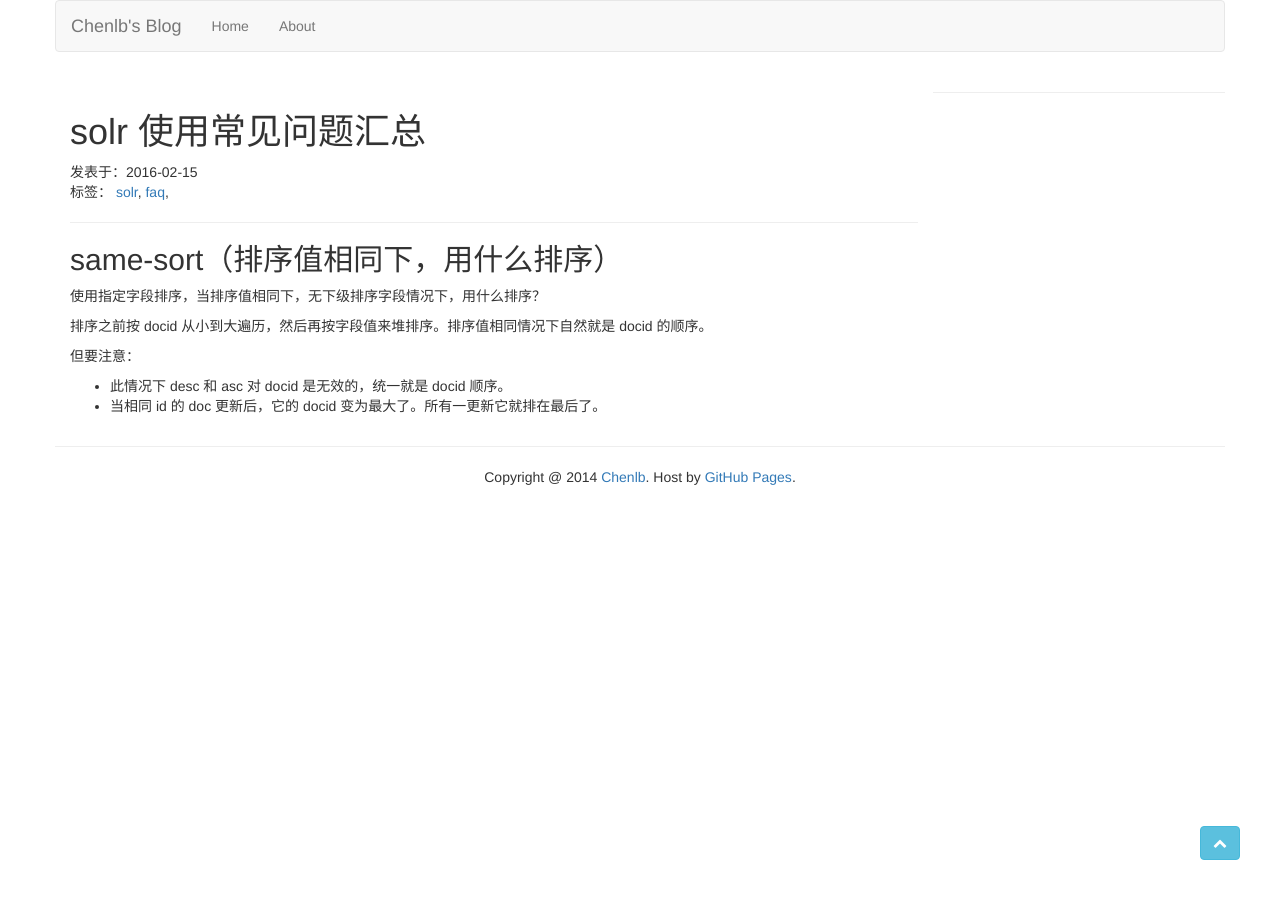
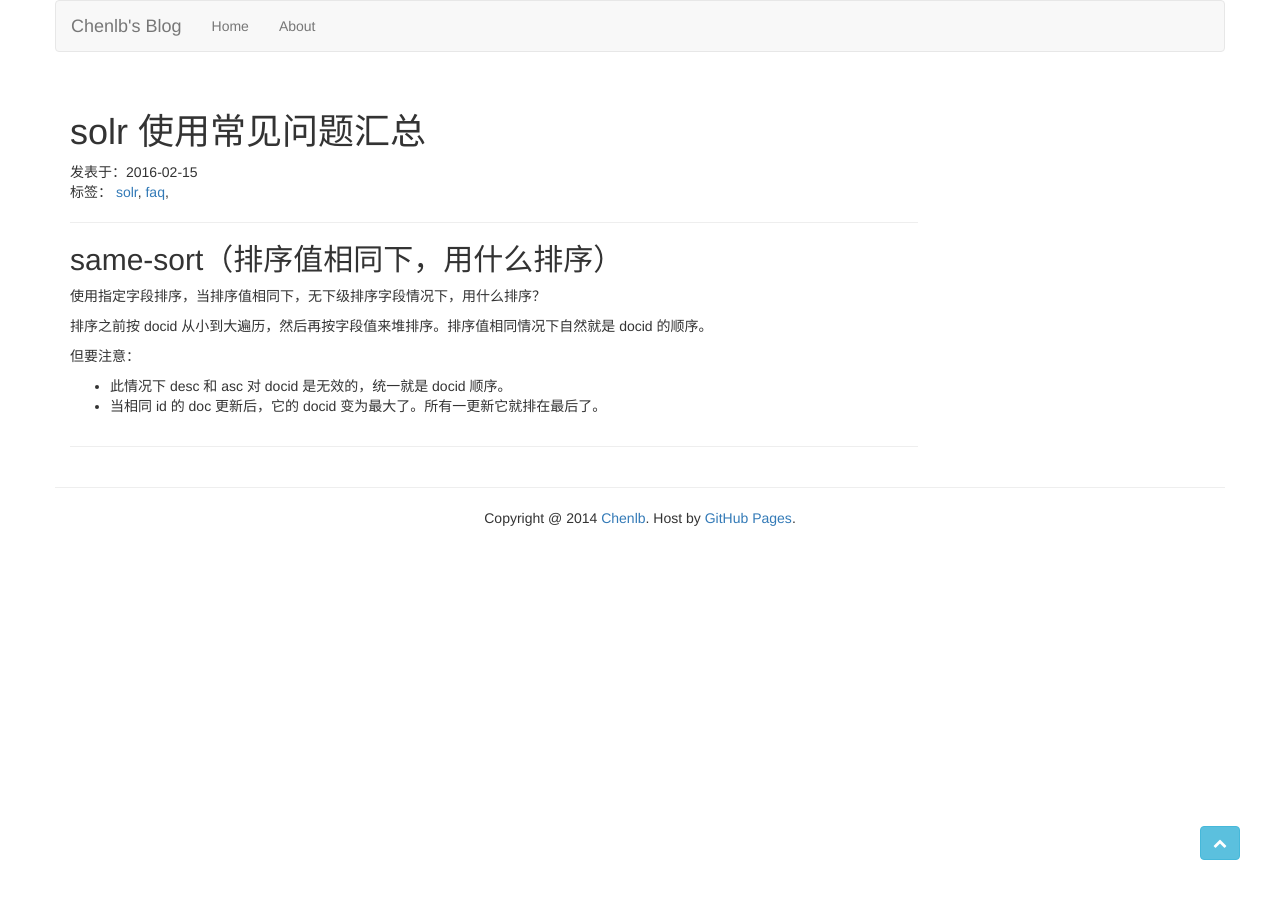
Before and after one commit to chenlb/chenlb.github.io, a Jekyll site: the page built from _posts/2016-02-15-solr-use-faq.md, in a window 1280 px wide. Built offline with Jekyll 4.4.1, drawn with Linux system fonts in a browser that asks for light colours; nearby versions of some CDN libraries; comment, search, counter and statistics services are not loaded.

Commit message:
评论与内容宽度一致

```diff
--- a/_layouts/post.html
+++ b/_layouts/post.html
@@ -26,7 +26,7 @@
 <nav id="affix-nav" class="sidebar col-md-3 col-sm-3 hidden-xs"></nav>
 
 {% if jekyll.environment == "production" %}
-<div id="uyan-comment">
+<div id="uyan-comment" class="col-md-9 col-sm-9 col-xs-12">
 <hr/>
   {% include uyan-comment.html %}
 </div>
```
